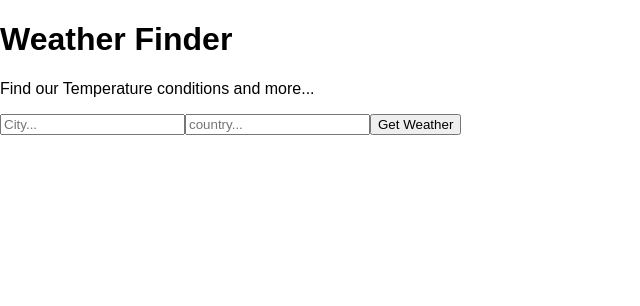
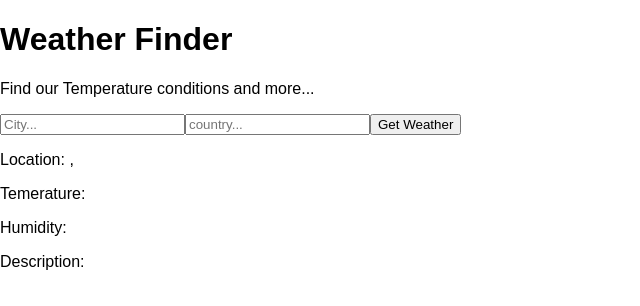
Before and after one commit to karthikmsadashivappa/weather.app, a React (Create React App) app: page / in a window 1280 px wide. Shown: the top 306 px of the page, without its empty margins (0-640 px from the left). Built offline with nearby package versions, Linux system fonts and the light colour scheme.

Commit message:
Displaying the attribute value at real time

```diff
--- a/src/components/Weather.js
+++ b/src/components/Weather.js
@@ -3,7 +3,12 @@ import React from "react";
 class Weather extends React.Component {
 	render(){
 		return (
-			<div></div>
+			<div>
+				<p>Location: { this.props.city }, { this.props.country}</p>
+				<p>Temerature: { this.props.temperature }</p>
+				<p>Humidity: { this.props.humidity }</p>
+				<p>Description: { this.props.description }</p>
+			</div>
 		);
 	}
 }
```
